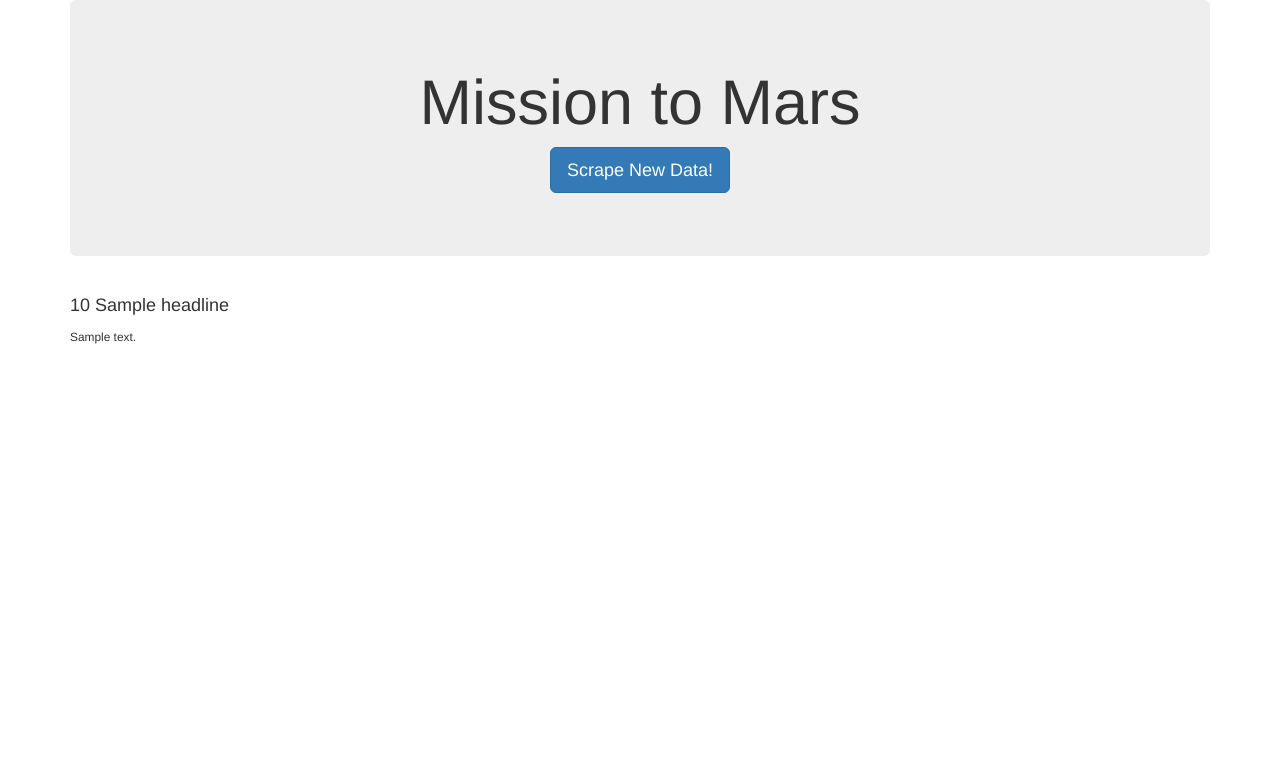
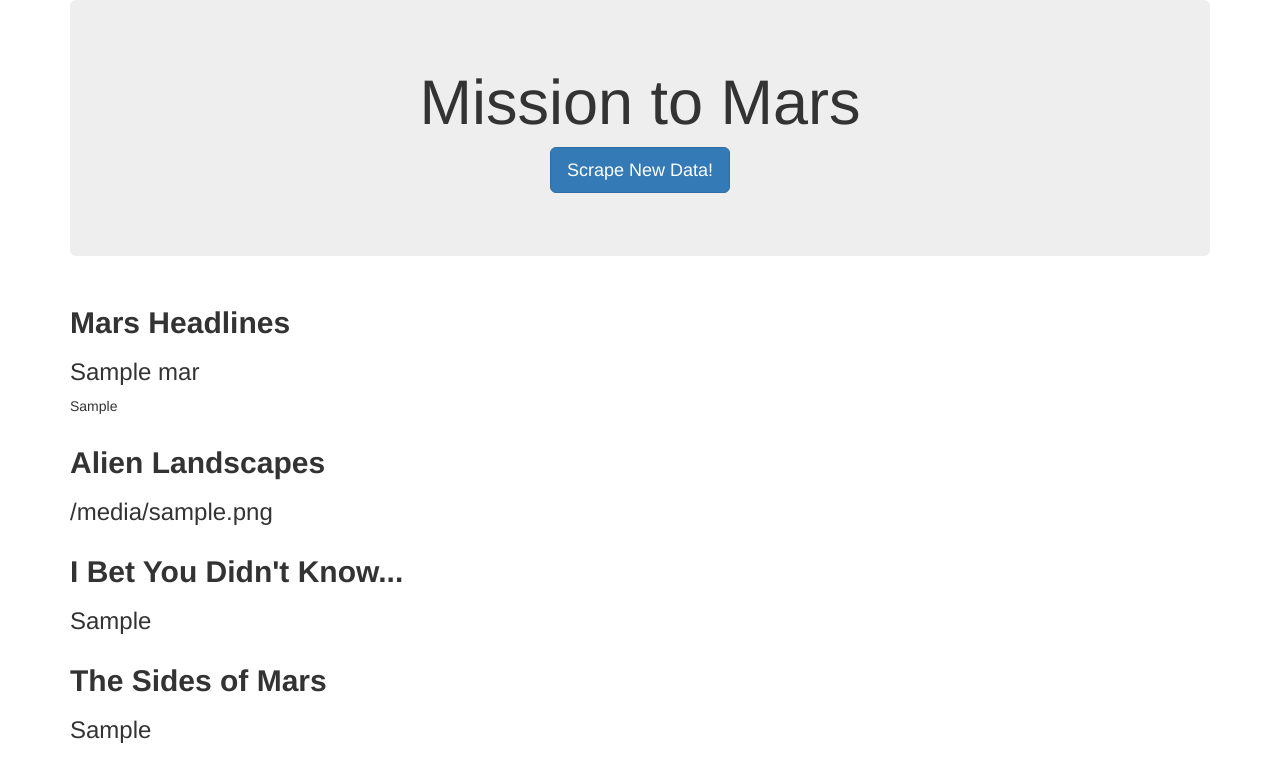
Before and after one commit to LJeanParrish/web-scraping-challenge, a Flask app: template templates/index.html in a window 1280 px wide. Shown: the top 782 px of the page. Run offline with Flask 2, Linux system fonts and the light colour scheme; the template is opened without the code that fills it: most values are stand-ins (such as "Sample title", 1, 10 or a date in 2020); some libraries are stand-ins or nearby versions.

Commit message:
beginning html code

```diff
--- a/templates/index.html
+++ b/templates/index.html
@@ -17,13 +17,49 @@
       <p><a class="btn btn-primary btn-lg" href="/scrape" role="button">Scrape New Data!</a></p>
     </div>
 
-    <!-- Phone Listings -->
-    <div class="row" id="craiglist-listings">
+    <!-- Mars Headlines -->
+    <div class="row" id="headlines">
       <div class="col-md-12">
-        <h4 class="heading">{{listings.price}} {{listings.headline}}</h4>
-        <small>{{listings.reviews}}</small>
+        <h2><strong>Mars Headlines</strong></h2>
+        <h3 class="heading">{{mars.news_title}}</h3>
+          <p>{{mars.news_p}}</p>
       </div>
     </div>
+
+    <!--Mars Featured Image-->
+    <div class="row" id="image">
+      <div class="col-md-6">
+        <h2><strong>Alien Landscapes</strong></h2>
+        <h3 class="heading">{{mars.featured_image_url}}</h3>
+      </div>
+    </div>
+
+
+    <!--Mars Facts-->
+    <div class="row" id="facts">
+      <div class="col-md-6">
+        <h2><strong>I Bet You Didn't Know...</strong></h2>
+        <h3 class="heading">{{mars.facts_df}}</h3>
+      </div>
+    </div>
+
+    <!--Mars Hemispheres-->
+    <div class="row" id="hemispheres">
+      <div class="col-md-6">
+        <h2><strong>The Sides of Mars</strong></h2>
+        <h3 class="heading">{{mars.mars_hemispheres}}</h3>
+      </div>
+    </div>
+
+
+
+
+
+
+
+
+
+
 
   </div>
 
```
